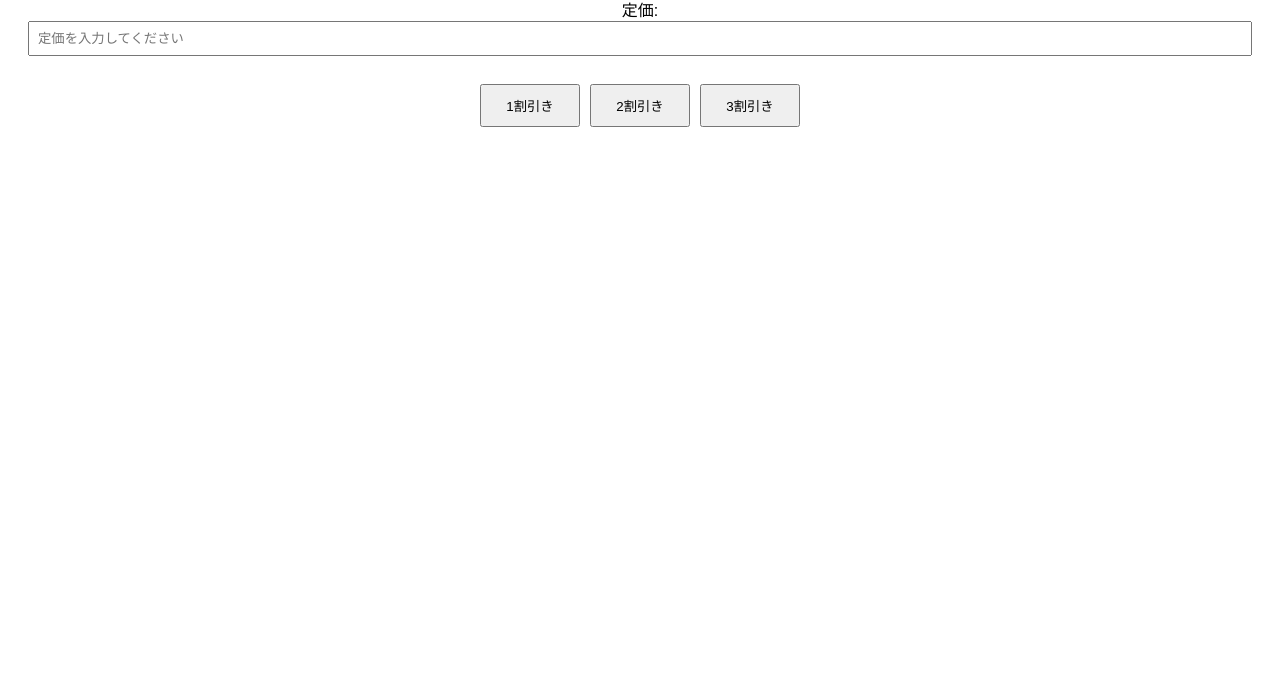
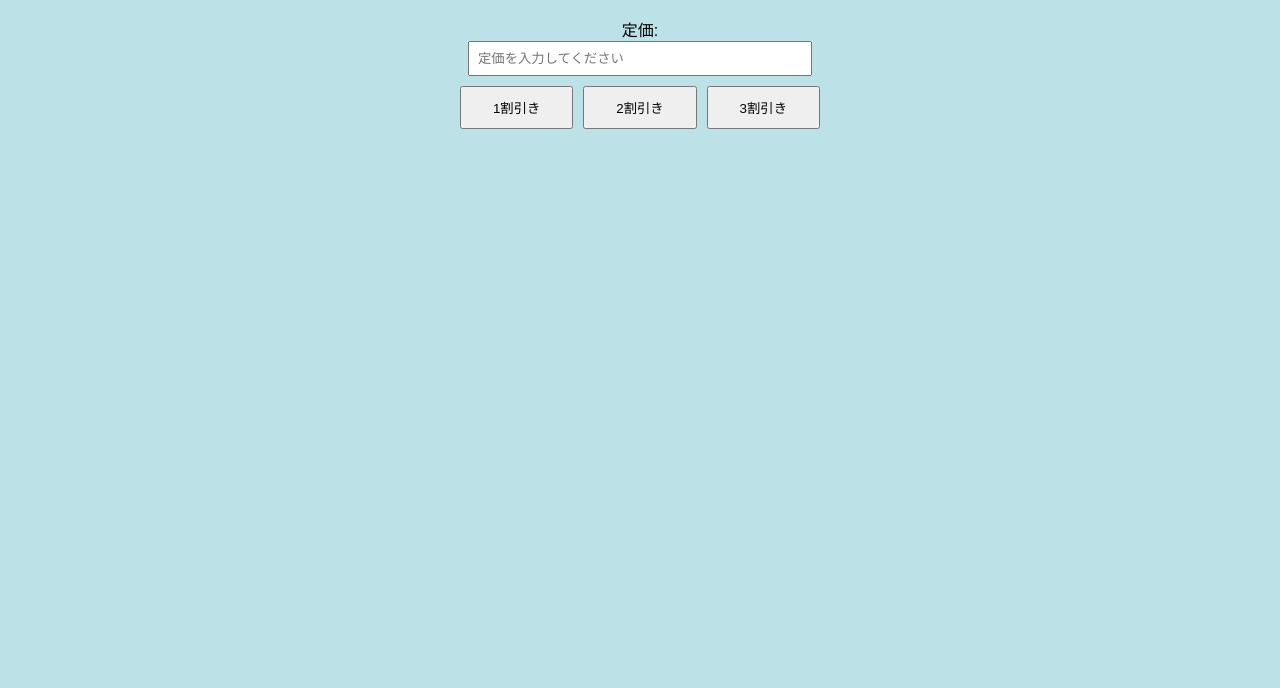
Before and after one commit to pppppu92/Pedicalc, a plain HTML site: page index.html in a window 1280 px wide. Shown: the part 112-800 px from the top of the page. Drawn offline with Linux system fonts and the light colour scheme.

Commit message:
Enhance layout and styling in index.html

```diff
--- a/index.html
+++ b/index.html
@@ -2,9 +2,10 @@
 <html>
 <head>
     <title>割引計算</title>
+    <meta name="viewport" content="width=device-width, initial-scale=1.0">
     <style>
-        body { font-family: Arial, sans-serif; margin: 20px; display: flex; flex-direction: column; align-items: center; }
-        .container { max-width: 400px; width: 100%; padding: 20px; box-sizing: border-box; }
+        body { font-family: Arial, sans-serif; margin: 20px; display: flex; flex-direction: column; align-items: center; background-color: #bce2e8; }
+        .container { max-width: 400px; width: 100%; padding: 20px; box-sizing: border-box; text-align: center; }
         input[type="number"] { padding: 8px; margin-bottom: 10px; width: calc(100% - 16px); box-sizing: border-box; }
         .button-group { display: flex; flex-wrap: wrap; justify-content: center; gap: 10px; }
         button { padding: 10px 15px; cursor: pointer; flex: 1 1 auto; min-width: 100px; max-width: 150px; }
@@ -20,6 +21,7 @@
     </style>
 </head>
 <body>
+    <div class="container">
         <h1>割引計算</h1>
 
         <label for="originalPrice">定価:</label>
@@ -33,6 +35,7 @@
         </div>
 
         <div id="result"></div>
+    </div>
 
     <script>
         function calculateDiscount(discountRate) {
```
Lines whose indentation alone changed are shown as unchanged.
